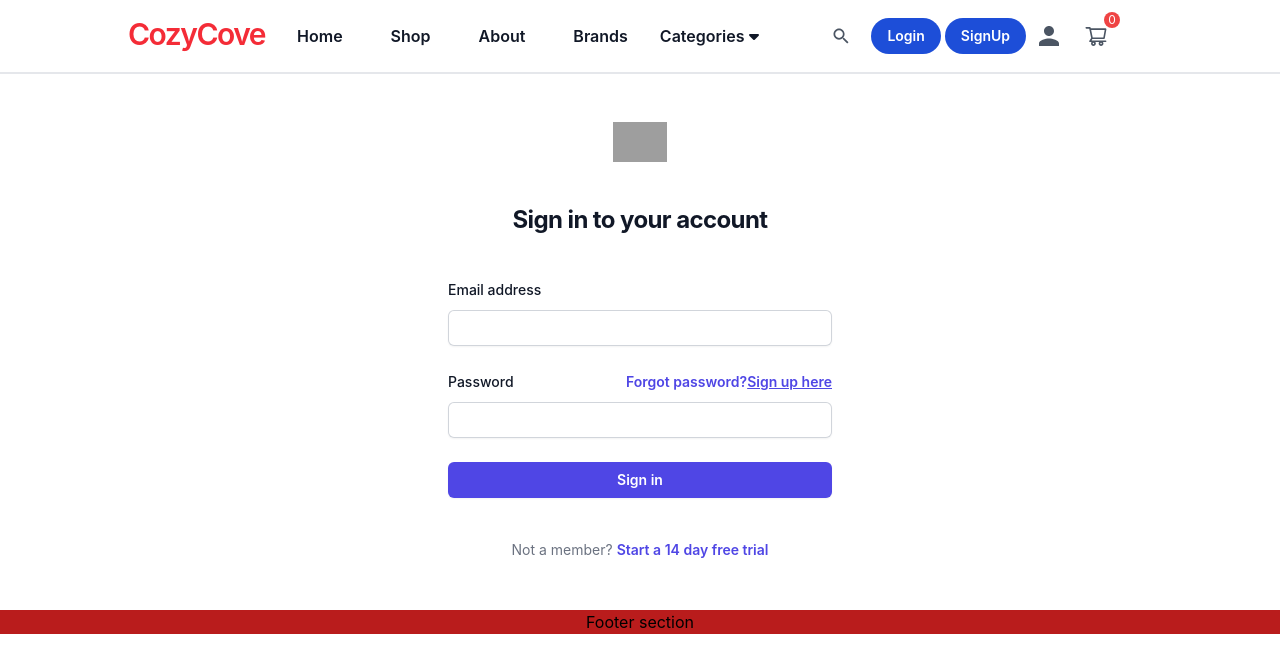
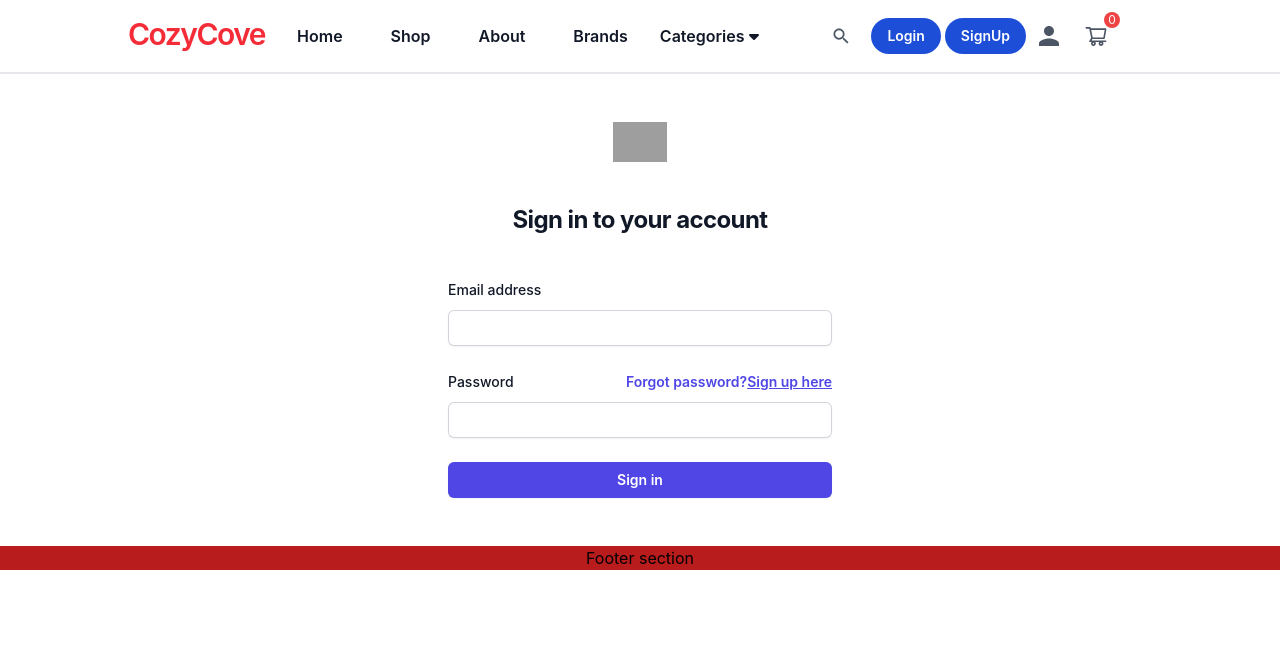
Before and after one commit to Evarmedia/cozycove-ecom, a React (Vite) app: page /login in a window 1280 px wide. Shown: the top 672 px of the page. Built offline with nearby package versions, Linux system fonts and the light colour scheme; grey boxes are pictures that could not be loaded.

Commit message:
removed freetrial text

```diff
--- a/src/pages/Login/Login.jsx
+++ b/src/pages/Login/Login.jsx
@@ -68,13 +68,6 @@
             </button>
           </div>
         </form>
-
-        <p className="mt-10 text-center text-sm text-gray-500">
-          Not a member?{' '}
-          <a href="#" className="font-semibold leading-6 text-indigo-600 hover:text-indigo-500">
-            Start a 14 day free trial
-          </a>
-        </p>
       </div>
     </div>
   </>
```
